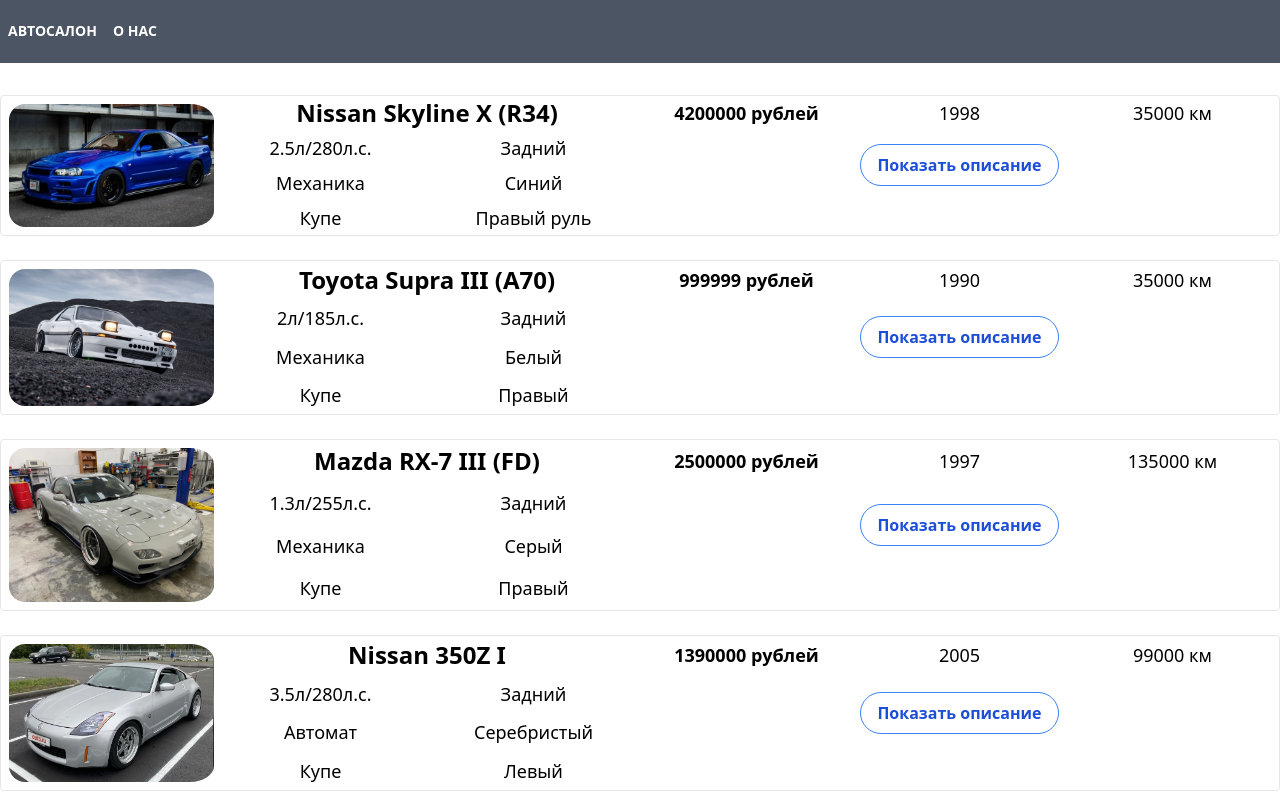
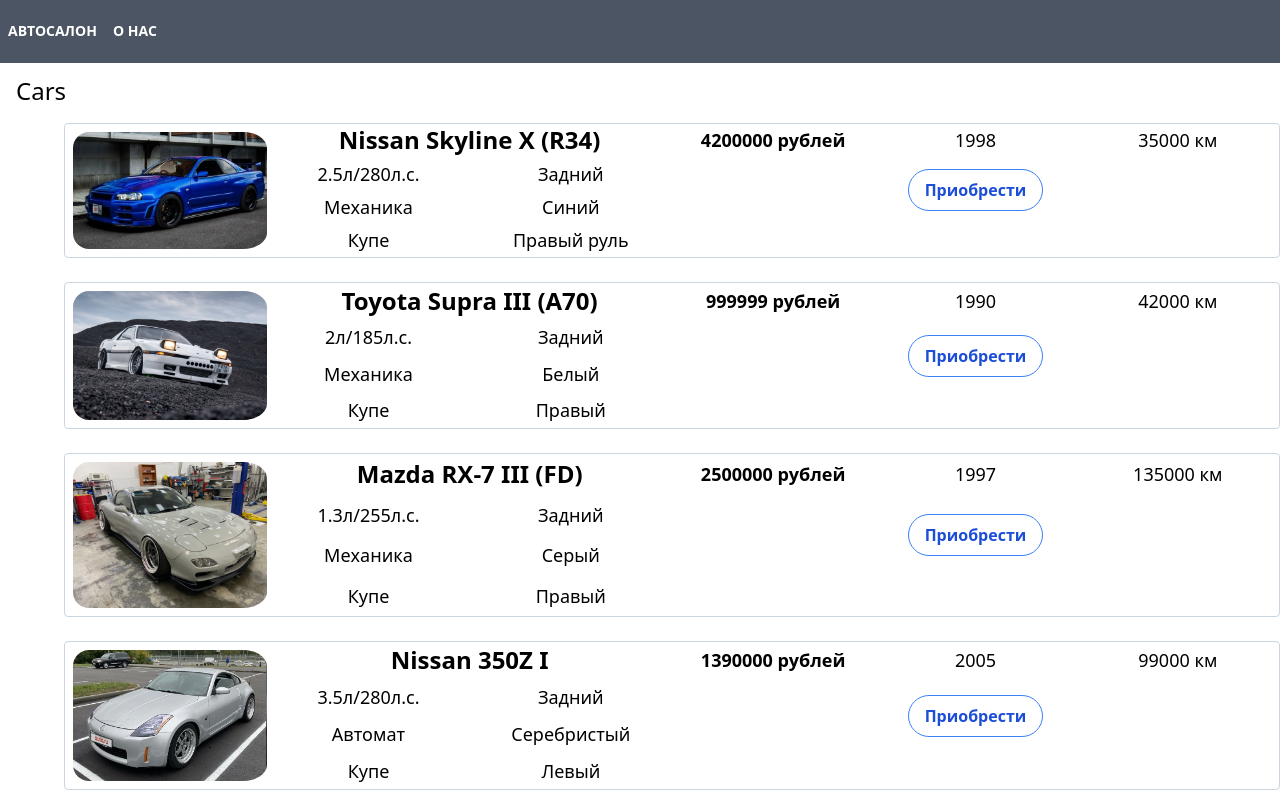
Before and after one commit to LevAhtambaev/web-2022, a React (Create React App) app: page / in a window 1280 px wide. Built offline with nearby package versions, Linux system fonts and the light colour scheme.

Commit message:
[lab4] done

```diff
--- a/src/App.tsx
+++ b/src/App.tsx
@@ -2,6 +2,7 @@
 import {Routes, Route, BrowserRouter} from 'react-router-dom'
 import {Navbar} from "./components/Navbar";
 import {HomePage} from "./components/HomePage";
+import {Payment} from "./components/Payment"
 import {Info} from "./components/Info";
 
 
@@ -12,6 +13,7 @@
             <Routes>
                 <Route path="/" element={<HomePage/>}/>
                 <Route path="/info" element={<Info/>}/>
+                <Route path="/payment" element={<Payment/>}/>
             </Routes>
         </BrowserRouter>
     )
--- a/src/components/Car.tsx
+++ b/src/components/Car.tsx
@@ -1,16 +1,16 @@
 import {ICar} from '../models'
-import {useState} from "react";
+import {Link} from "react-router-dom"
 
 interface CarProps {
     car: ICar
 }
 
 export function Car(props: CarProps) {
-    const [ShowDescription, setShowDescription] = useState<boolean>(false)
+
     return (
         <div
             //"border py-4 px-4 rounded flex flex-col items-center mb-2 row-span-1 col-span-1"
-            className="border py-0 px-0 rounded mb-2 grid grid-rows-4 grid-cols-6"
+            className="ml-16 border border-slate-300 py-0 px-0 rounded mb-2 grid grid-rows-4 grid-cols-6"
         >
             <img src={process.env.PUBLIC_URL + props.car.Image} className="row-span-4 place-self-start object-cover h-50 w-96 pt-2 pl-2 pb-2 rounded-3xl" alt={props.car.Name}/>
             <p className="col-span-2 place-self-center text-2xl font-bold">{ props.car.Name }</p>
@@ -19,21 +19,18 @@
             <p className="place-self-center text-lg">{props.car.Mileage} км</p>
             <p className="place-self-center text-lg">{props.car.EngineVolume}л/{props.car.Power}л.с.</p>
             <p className="place-self-center text-lg">{props.car.TypeOfDrive}</p>
-            <button
+            <Link to="/payment"
                 className="place-self-center row-span-2 col-span-3 rounded-full bg-transparent hover:bg-blue-500 text-blue-700 font-semibold hover:text-white py-2 px-4 border border-blue-500 hover:border-transparent rounded"
-                onClick={() => setShowDescription((prevState) => !prevState)}
+                  state={{name: props.car.Name, sell_price: props.car.SalePrice}}
             >
-                {!ShowDescription ? <div>Показать описание</div> : <div>Скрыть описание</div>}
-            </button>
+                Приобрести
+            </Link>
 
             <p className="place-self-center text-lg">{props.car.Gearbox}</p>
             <p className="place-self-center text-lg">{props.car.Color}</p>
             <p className="place-self-center text-lg">Купе</p>
             <p className="place-self-center text-lg">{props.car.Wheel}</p>
 
-            {ShowDescription && <div className="col-span-3">
-                <p className="place-self-center text-lg">{props.car.Description}</p>
-            </div>}
 
 
         </div>
--- a/src/components/HomePage.tsx
+++ b/src/components/HomePage.tsx
@@ -4,7 +4,11 @@
 
 export function HomePage() {
     return (
-        <div className="container mx-auto flex flex-col gap-4 pt-5">
+        <div className="container  flex flex-col gap-4">
+            <p className="ml-4 text-2xl font-normal text-black">
+                Cars
+            </p>
+
             {Cars.map((car, key) => {
                 return <Car car={car} key={key}/>
             })}
--- a/src/components/Info.tsx
+++ b/src/components/Info.tsx
@@ -3,6 +3,10 @@
 export function Info() {
     return(
         <div>
+            <p className="ml-4 text-2xl font-normal text-black">
+                Cars / info
+            </p>
+
             <p className="font-light leading-relaxed mt-0 mb-4 ml-5 text-2xl">
                 Автосалон машин японского отечественного рынка (JDM)
             </p>
--- a/src/components/Navbar.tsx
+++ b/src/components/Navbar.tsx
@@ -4,7 +4,7 @@
 
 export function Navbar() {
     return (
-        <nav className="relative flex flex-wrap items-center px-2 py-3 bg-gray-600 mb-3">
+        <nav className="relative flex flex-wrap px-2 py-3 bg-gray-600 mb-3">
             <p className="text-sm font-bold leading-relaxed inline-block mr-4 py-2 uppercase text-white">
                 <Link to="/">АВТОСАЛОН</Link>
             </p>
--- /dev/null
+++ b/src/components/Payment.tsx
@@ -0,0 +1,36 @@
+import {Link} from "react-router-dom"
+import {useLocation} from "react-router-dom"
+
+export function Payment() {
+    return (
+        <div>
+            <p className="ml-4 text-2xl font-normal text-black">
+                Cars / {useLocation().state.name}
+            </p>
+
+            <p className="text-6xl text-center">
+                Приобрести машину
+            </p>
+
+            <p className="mt-8  text-4xl  text-center">
+                Машина:
+                <p className="italic text-4xl ">
+                    {useLocation().state.name}
+                </p>
+                <p className=" italic text-4xl ">
+                    Цена: {useLocation().state.sell_price}
+                </p>
+            </p>
+
+            <p className="my-8 text-center">
+                <Link to="/"
+                      className="border-4 border-blue-700 text-blue-700 hover:bg-blue-700 hover:text-white py-1 px-3 rounded-full text-2xl font-bold"
+                >
+                    Обратно на главную
+                </Link>
+            </p>
+
+            {/*<img src="/resourses/Payment.jpg" width="23%" className="mx-auto" alt="Payment"/>*/}
+        </div>
+    )
+}
--- a/src/repository/car.ts
+++ b/src/repository/car.ts
@@ -29,7 +29,7 @@
         Gearbox: 'Механика',
         TypeOfDrive: 'Задний',
         Color: 'Белый',
-        Mileage: 35000,
+        Mileage: 42000,
         Wheel: 'Правый',
         Description: 'Широкий кузов. Шире всех широких. Крепкий, ровный и без гнили.'
     },
```
